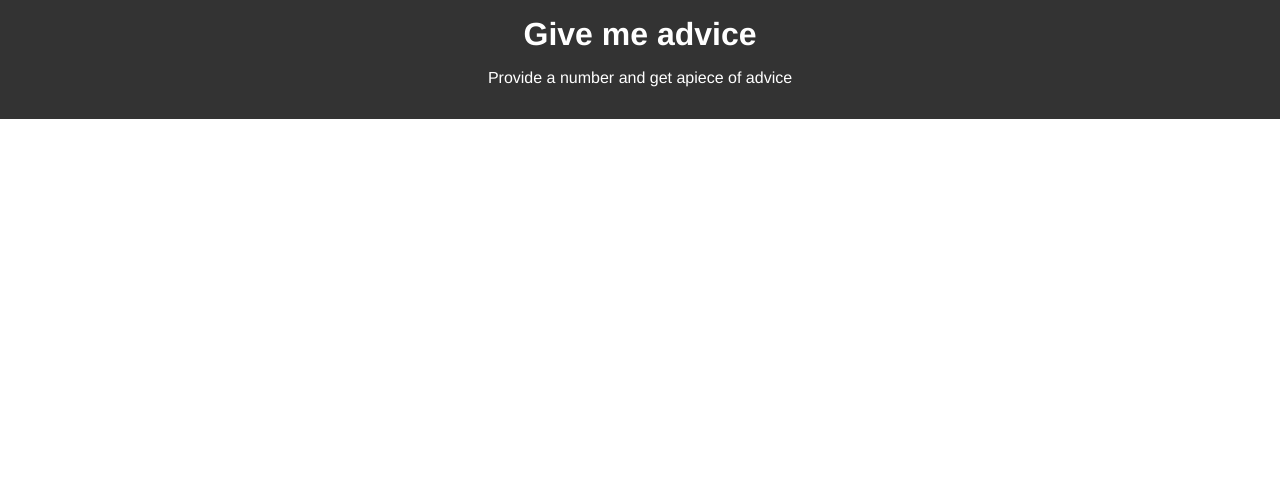
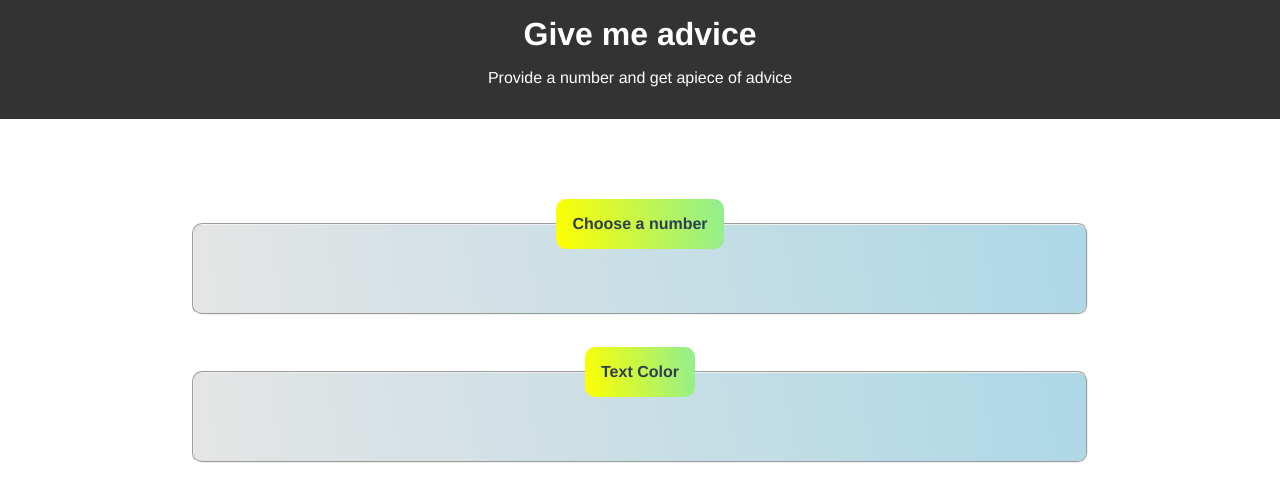
Before and after one commit to devmuhmed/journey-of-vuejs, a Vue app in the folder tasks/learn with naw/vue-cli/give-me-advice/: page / in a window 1280 px wide. Shown: the top 502 px of the page. Built offline with nearby package versions, Linux system fonts and the light colour scheme.

Commit message:
create PageForm.vue

```diff
--- a/tasks/learn with naw/vue-cli/give-me-advice/src/App.vue
+++ b/tasks/learn with naw/vue-cli/give-me-advice/src/App.vue
@@ -2,14 +2,17 @@
   <page-header
   title="Give me advice"
   text="Provide a number and get apiece of advice"></page-header>
+  <page-form></page-form>
 </template>
 
 <script>
 import PageHeader from './components/PageHeader.vue';
+import PageForm from './components/PageForm.vue';
 export default {
   name: 'App',
   components: {
-    PageHeader
+    PageHeader,
+    PageForm
   }
 }
 </script>
--- /dev/null
+++ b/tasks/learn with naw/vue-cli/give-me-advice/src/components/PageForm.vue
@@ -0,0 +1,59 @@
+<template>
+    <form action="" class="form">
+        <fieldset class="form-fieldset">
+            <legend class="form-legend">Choose a number</legend>
+            <!-- <label for="number" class="form-label">Luck Number</label>
+            <input class="form-input" type="number" id="number" name="number"> -->
+        </fieldset>
+        <fieldset class="form-fieldset">
+            <legend class="form-legend">Text Color</legend>
+            <!-- <label for="color" class="form-label">Color</label>
+            <input class="form-input" type="color" id="color" name="color"> -->
+        </fieldset>
+    </form>
+</template>
+
+<script>
+export default {
+    name: 'PageForm',
+};
+</script>
+
+<style scoped>
+.form {
+    margin: 5rem auto;
+    max-width: 70%;
+}
+
+.form-fieldset{
+    margin: 2rem 0;
+    padding: 2rem;
+    border-radius: 10px;
+    background: linear-gradient(80deg, #e5e5e5, lightblue);
+}
+
+.form-legend {
+    display: block;
+    margin: 0;
+    padding: 1rem;
+    font-size: 1rem;
+    font-weight: bold;
+    background: linear-gradient(80deg, yellow, lightgreen);
+    border-radius: 10px;
+}
+.form-label {
+    display: block;
+    padding: 1rem;
+    font-size: 2rem;
+    font-weight: bold;
+}
+
+.form-input{
+    outline: none;
+    border:none;
+    font-size: 2rem;
+    color: tomato;
+    text-align: center;
+    max-width: 30%;
+}
+</style>
```
